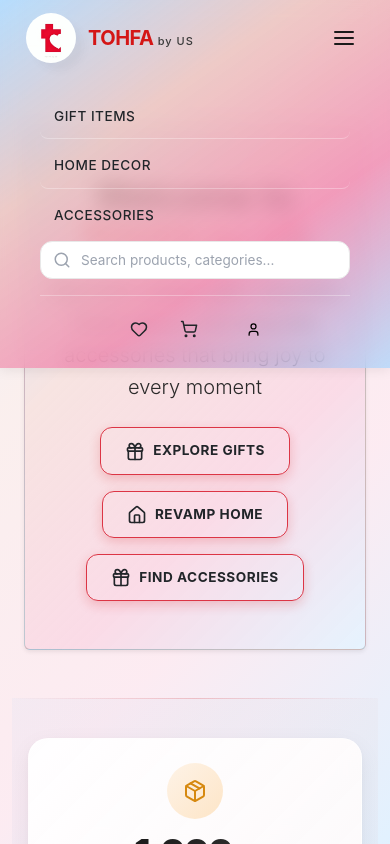
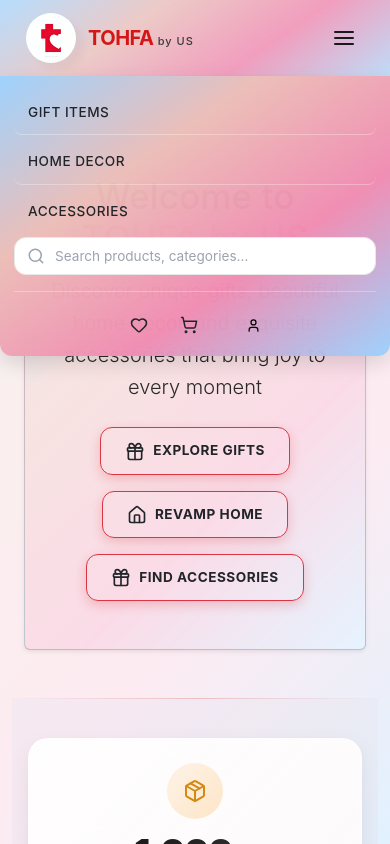
Before and after one commit to Tanmoy-141/tohfabyus, a React (Vite) app: page / in a window 390 px wide. Both pictures are taken after a click on the button 344 px from the left and 38 px from the top of the page. Built offline with nearby package versions, Linux system fonts and the light colour scheme.

Commit message:
Fix: Mobile hamburger menu auto-close and overlay behavior

```diff
--- a/src/components/Header.tsx
+++ b/src/components/Header.tsx
@@ -1,6 +1,7 @@
 import { Link, NavLink } from "react-router-dom";
 import { Navbar, Nav, Container, Dropdown } from "react-bootstrap";
 import { ShoppingCart, Heart, User, ChevronDown } from "lucide-react";
+import { useState, useEffect } from "react";
 
 import { useCart } from "../context/CartContext";
 import { ModernSearchBar } from "./ModernSearchbar";
@@ -8,12 +9,66 @@ import logo from "../assets/tohfa300.png";
 
 export function Header() {
   const { cartCount } = useCart();
+  const [expanded, setExpanded] = useState(false);
+
+  // Prevent body scroll when menu is open on mobile
+  useEffect(() => {
+    if (expanded) {
+      document.body.classList.add("menu-open");
+    } else {
+      document.body.classList.remove("menu-open");
+    }
+
+    return () => {
+      document.body.classList.remove("menu-open");
+    };
+  }, [expanded]);
+
+  // Close menu when clicking outside
+  useEffect(() => {
+    const handleClickOutside = (event: MouseEvent) => {
+      const navbar = document.getElementById("main-navbar");
+      const toggler = document.querySelector(".custom-navbar-toggle");
+
+      if (
+        expanded &&
+        navbar &&
+        !navbar.contains(event.target as Node) &&
+        toggler &&
+        !toggler.contains(event.target as Node)
+      ) {
+        setExpanded(false);
+      }
+    };
+
+    if (expanded) {
+      document.addEventListener("click", handleClickOutside);
+    }
+
+    return () => {
+      document.removeEventListener("click", handleClickOutside);
+    };
+  }, [expanded]);
+
+  // Close menu on any navigation
+  const handleNavClick = () => {
+    setExpanded(false);
+  };
 
   return (
-    <Navbar fixed="top" expand="lg" className="header-navbar" collapseOnSelect>
+    <Navbar
+      fixed="top"
+      expand="lg"
+      className="header-navbar"
+      expanded={expanded}
+      onToggle={setExpanded}>
       <Container fluid>
         {/* BRAND */}
-        <Navbar.Brand as={Link} to="/" className="header-brand">
+        <Navbar.Brand
+          as={Link}
+          to="/"
+          className="header-brand"
+          onClick={handleNavClick}>
           <div className="brand-link">
             <img src={logo} alt="TOHFA logo" className="brand-logo" />
             <div className="brand-title-wrapper">
@@ -33,21 +88,30 @@ export function Header() {
         {/* COLLAPSE */}
         <Navbar.Collapse id="main-navbar">
           {/* SEARCH BAR - Desktop (before nav links) */}
-          <div className="d-none d-lg-flex  mx-auto">
+          <div className="d-none d-lg-flex mx-auto">
             <ModernSearchBar />
           </div>
 
           {/* CENTER NAV */}
           <Nav className="mx-auto header-nav">
-            <NavLink to="/gift-items" className="nav-link-custom">
+            <NavLink
+              to="/gift-items"
+              className="nav-link-custom"
+              onClick={handleNavClick}>
               GIFT ITEMS
               <ChevronDown size={14} className="nav-arrow" />
             </NavLink>
-            <NavLink to="/home-decor" className="nav-link-custom">
+            <NavLink
+              to="/home-decor"
+              className="nav-link-custom"
+              onClick={handleNavClick}>
               HOME DECOR
               <ChevronDown size={14} className="nav-arrow" />
             </NavLink>
-            <NavLink to="/accessories" className="nav-link-custom">
+            <NavLink
+              to="/accessories"
+              className="nav-link-custom"
+              onClick={handleNavClick}>
               ACCESSORIES
               <ChevronDown size={14} className="nav-arrow" />
             </NavLink>
@@ -60,11 +124,17 @@ export function Header() {
 
           {/* RIGHT ACTIONS */}
           <div className="header-actions d-flex align-items-center">
-            <NavLink to="/wishlist" className="nav-icon-link">
+            <NavLink
+              to="/wishlist"
+              className="nav-icon-link"
+              onClick={handleNavClick}>
               <Heart size={18} />
             </NavLink>
 
-            <NavLink to="/cart" className="nav-icon-link">
+            <NavLink
+              to="/cart"
+              className="nav-icon-link"
+              onClick={handleNavClick}>
               <ShoppingCart size={18} />
               {cartCount > 0 && <span className="cart-badge">{cartCount}</span>}
             </NavLink>
@@ -80,14 +150,14 @@ export function Header() {
               </Dropdown.Toggle>
 
               <Dropdown.Menu className="dropdown-menu-end">
-                <Dropdown.Item as={Link} to="/account">
+                <Dropdown.Item as={Link} to="/account" onClick={handleNavClick}>
                   Account
                 </Dropdown.Item>
-                <Dropdown.Item as={Link} to="/aboutus">
+                <Dropdown.Item as={Link} to="/aboutus" onClick={handleNavClick}>
                   About Us
                 </Dropdown.Item>
                 <Dropdown.Divider />
-                <Dropdown.Item as={Link} to="/login">
+                <Dropdown.Item as={Link} to="/login" onClick={handleNavClick}>
                   Login
                 </Dropdown.Item>
               </Dropdown.Menu>
--- a/src/main.css
+++ b/src/main.css
@@ -450,7 +450,7 @@ body {
 }
 
 /* ===============================
-   RESPONSIVE - FIXED MOBILE MENU
+   RESPONSIVE - MOBILE MENU OVERLAY
 ================================ */
 @media (max-width: 991px) {
   .header-navbar {
@@ -465,12 +465,27 @@ body {
     box-shadow: 0 2px 12px rgba(0, 0, 0, 0.08);
   }
 
+  /* CRITICAL: Make menu overlay instead of pushing content */
   .navbar-collapse {
-    background: transparent;
-    margin-top: 1rem;
+    position: absolute;
+    top: 100%;
+    left: 0;
+    right: 0;
+    background: linear-gradient(
+      145deg,
+      #9cd1fdfa,
+      #ecbdb7fa,
+      #f08cb2fa,
+      #9cd1fdfa
+    );
+    backdrop-filter: blur(12px);
+    margin-top: 0;
     padding: 1rem;
-    border-radius: 12px;
-    box-shadow: none;
+    border-radius: 0 0 12px 12px;
+    box-shadow: 0 8px 20px rgba(0, 0, 0, 0.12);
+    max-height: calc(100vh - 70px);
+    overflow-y: auto;
+    z-index: 999;
   }
 
   .header-nav {
@@ -519,6 +534,11 @@ body {
   .custom-navbar-toggle:hover {
     background: rgba(212, 22, 22, 0.08);
   }
+
+  /* Prevent body scroll when menu is open */
+  body.menu-open {
+    overflow: hidden;
+  }
 }
 
 @media (max-width: 576px) {
@@ -555,23 +575,22 @@ body {
   }
 
   .navbar-collapse {
-    margin-top: 0.75rem;
+    margin-top: 0;
     padding: 0.875rem;
+    max-height: calc(100vh - 60px);
   }
 }
-
-/* ===============================
-   IMPROVED HAMBURGER ICON - REMOVED
-================================ */
-/* Styles moved to MOBILE TOGGLE section above */
 
 /* Smooth collapse animation */
 .navbar-collapse {
   transition: all 0.3s ease-in-out;
 }
 
-.navbar-collapse.show,
 .navbar-collapse.collapsing {
+  transition: height 0.3s ease;
+}
+
+.navbar-collapse.show {
   animation: slideDown 0.3s ease-out;
 }
 
```
